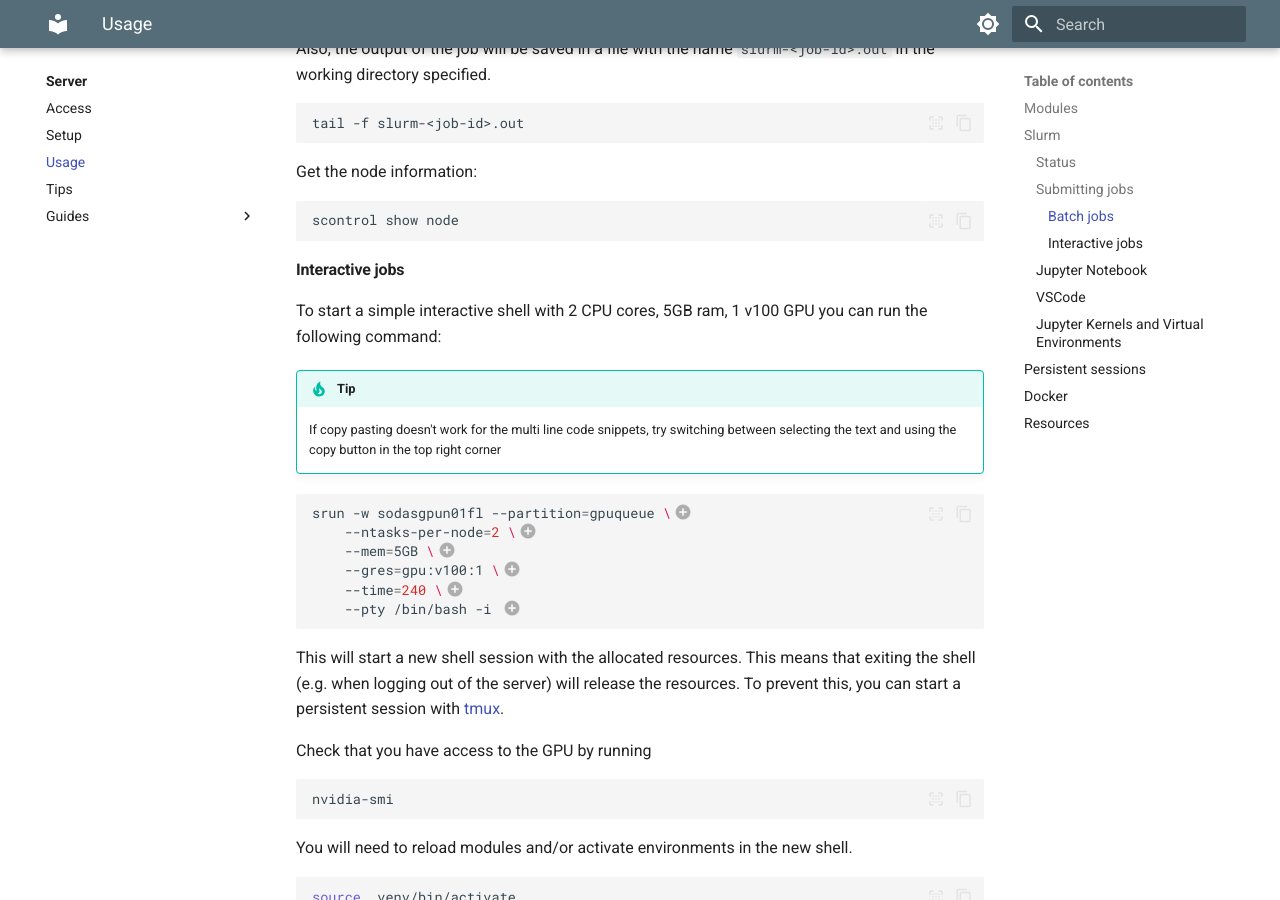
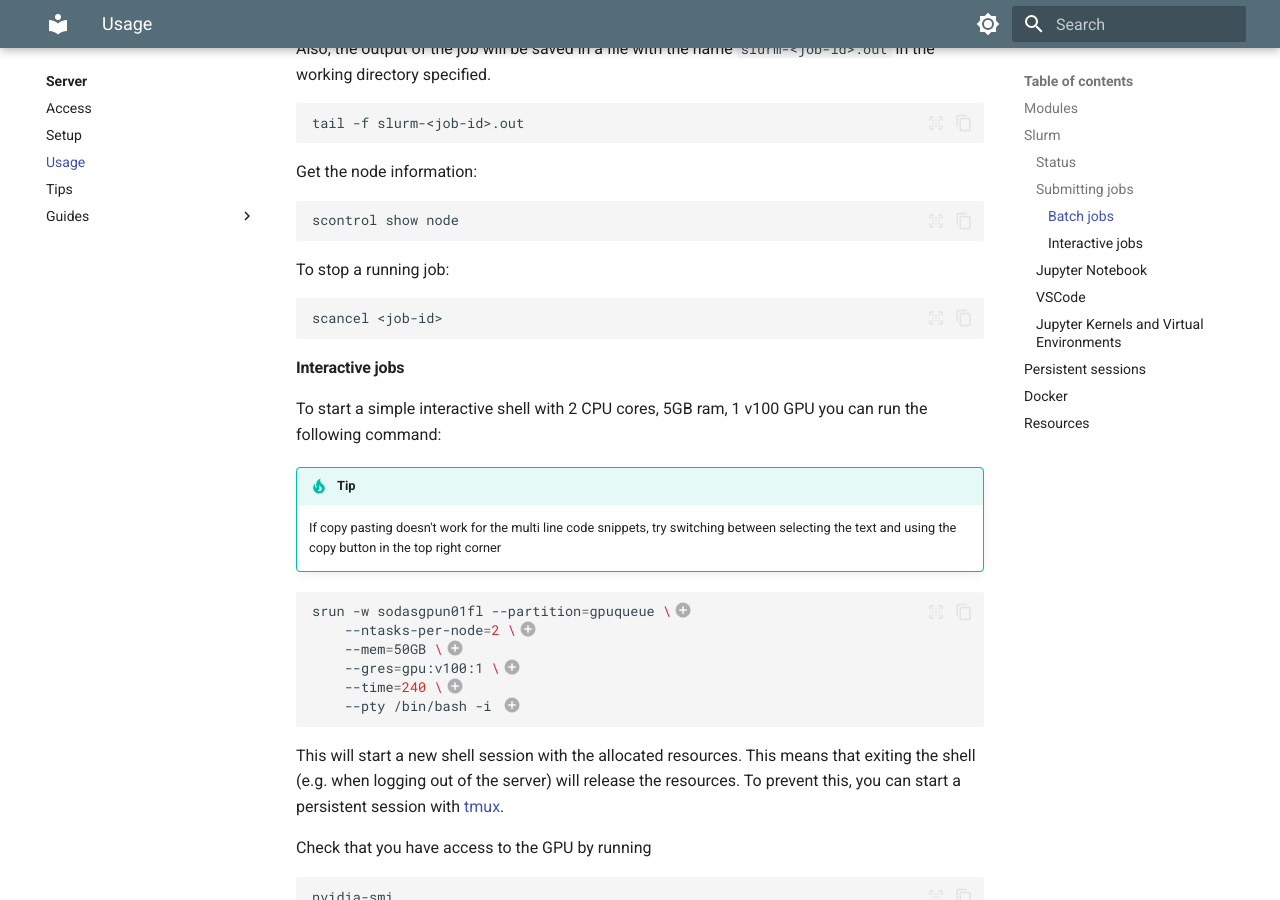
Before and after one commit to cph-sodas/cph-sodas.github.io, an MkDocs documentation site: the page built from docs/server/usage.md, in a window 1280 px wide and 900 px high, scrolled down 2545 px. Built offline with MkDocs 1.6.1 and Material for MkDocs 9.7.7, drawn with Linux system fonts in a browser that asks for light colours.

Commit message:
Change memory in examle and add scancel

````diff
--- a/docs/server/usage.md
+++ b/docs/server/usage.md
@@ -111,7 +111,8 @@ Run the script with:
 sbatch script.sh
 ```
 
-Once the job is submitted you will receive a job-id, which you can use to check the status of the job with:
+Once the job is submitted you will receive a job-id, which you can use to check
+the status of the job with:
 
 ```bash
 # Detailed job information
@@ -131,6 +132,12 @@ Get the node information:
 scontrol show node
 ```
 
+To stop a running job:
+
+```bash
+scancel <job-id>
+```
+
 #### Interactive jobs
 
 To start a simple interactive shell with 2 CPU cores, 5GB ram, 1 v100 GPU you
@@ -145,7 +152,7 @@ can run the following command:
 ```bash
 srun -w sodasgpun01fl --partition=gpuqueue \ #(1)!
     --ntasks-per-node=2 \ #(2)!
-    --mem=5GB \ #(3)!
+    --mem=50GB \ #(3)!
     --gres=gpu:v100:1 \ #(4)!
     --time=240 \ #(5)!
     --pty /bin/bash -i #(6)!
````
